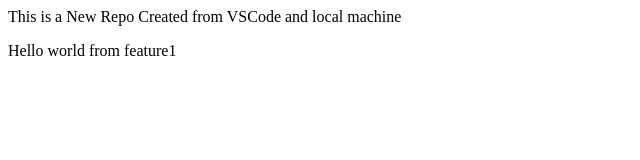
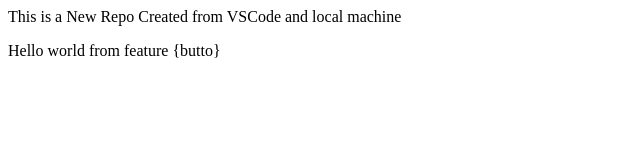
Before and after one commit to Markkhan28/LocalRepo, a plain HTML site: page index.html in a window 1280 px wide. Shown: the full height of the page, 0-640 px from the left. Drawn offline with Linux system fonts and the light colour scheme.

```diff
--- a/index.html
+++ b/index.html
@@ -1,2 +1,2 @@
 <p>This is a New Repo Created from VSCode and local machine</p>
-<p>Hello world from feature1</p>
+<p>Hello world from feature {butto}</p>
```
